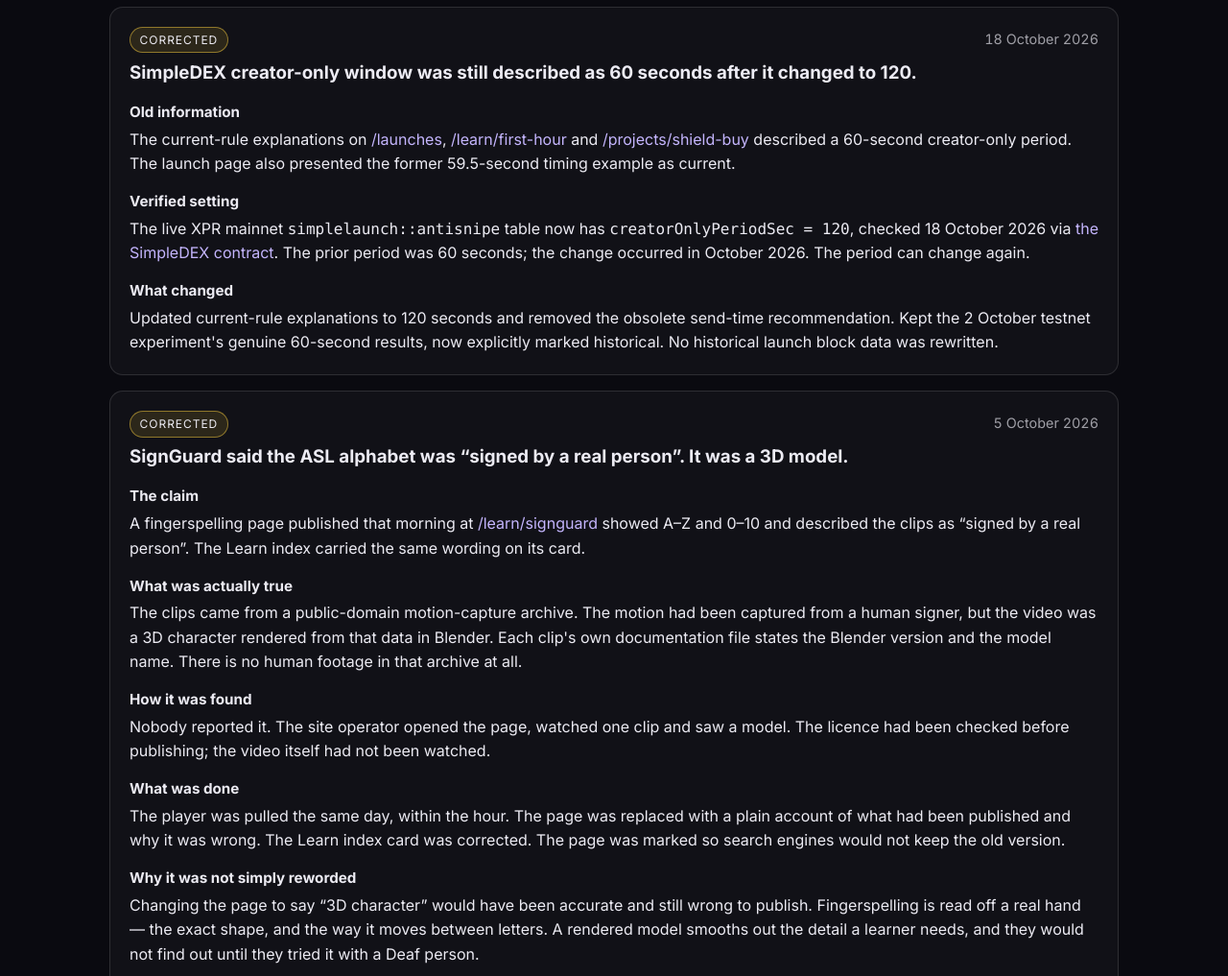
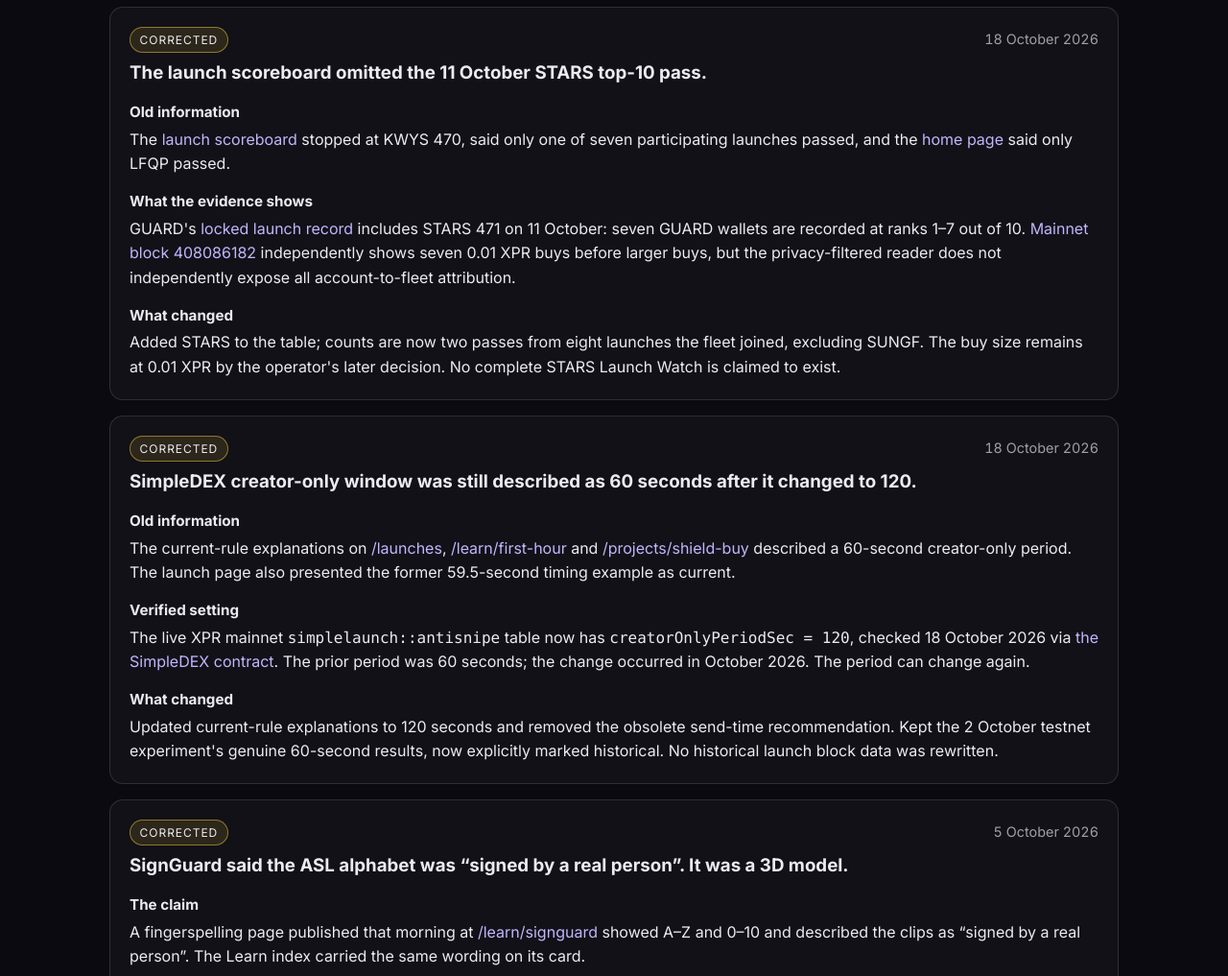
Before and after one commit to Scubasteve4488/metallicus-guardian-guard, a plain HTML site: page corrections/index.html in a window 1280 px wide. Shown: the part 1400-2417 px from the top of the page at 96% size. Drawn offline with Linux system fonts and the light colour scheme.

Commit message:
fix(site): add STARS 471 passed launch result and correct homepage scoreboard

```diff
--- a/corrections/index.html
+++ b/corrections/index.html
@@ -152,6 +152,22 @@
         <span class="cor-tag">Corrected</span>
         <span class="cor-date">18 October 2026</span>
       </div>
+      <h3>The launch scoreboard omitted the 11 October STARS top-10 pass.</h3>
+      <dl>
+        <dt>Old information</dt>
+        <dd>The <a href="/launches">launch scoreboard</a> stopped at KWYS 470, said only one of seven participating launches passed, and the <a href="/">home page</a> said only LFQP passed.</dd>
+        <dt>What the evidence shows</dt>
+        <dd>GUARD's <a href="https://github.com/Scubasteve4488/GUARD-Project/blob/master/docs/FACTS-LOCKED.md" rel="noopener">locked launch record</a> includes STARS 471 on 11 October: seven GUARD wallets are recorded at ranks 1&ndash;7 out of 10. <a href="https://explorer.xprnetwork.org/block/408086182" rel="noopener">Mainnet block 408086182</a> independently shows seven 0.01 XPR buys before larger buys, but the privacy-filtered reader does not independently expose all account-to-fleet attribution.</dd>
+        <dt>What changed</dt>
+        <dd>Added STARS to the table; counts are now two passes from eight launches the fleet joined, excluding SUNGF. The buy size remains at 0.01 XPR by the operator's later decision. No complete STARS Launch Watch is claimed to exist.</dd>
+      </dl>
+    </div>
+
+    <div class="cor-entry">
+      <div class="cor-head">
+        <span class="cor-tag">Corrected</span>
+        <span class="cor-date">18 October 2026</span>
+      </div>
       <h3>SimpleDEX creator-only window was still described as 60 seconds after it changed to 120.</h3>
       <dl>
         <dt>Old information</dt>
```
